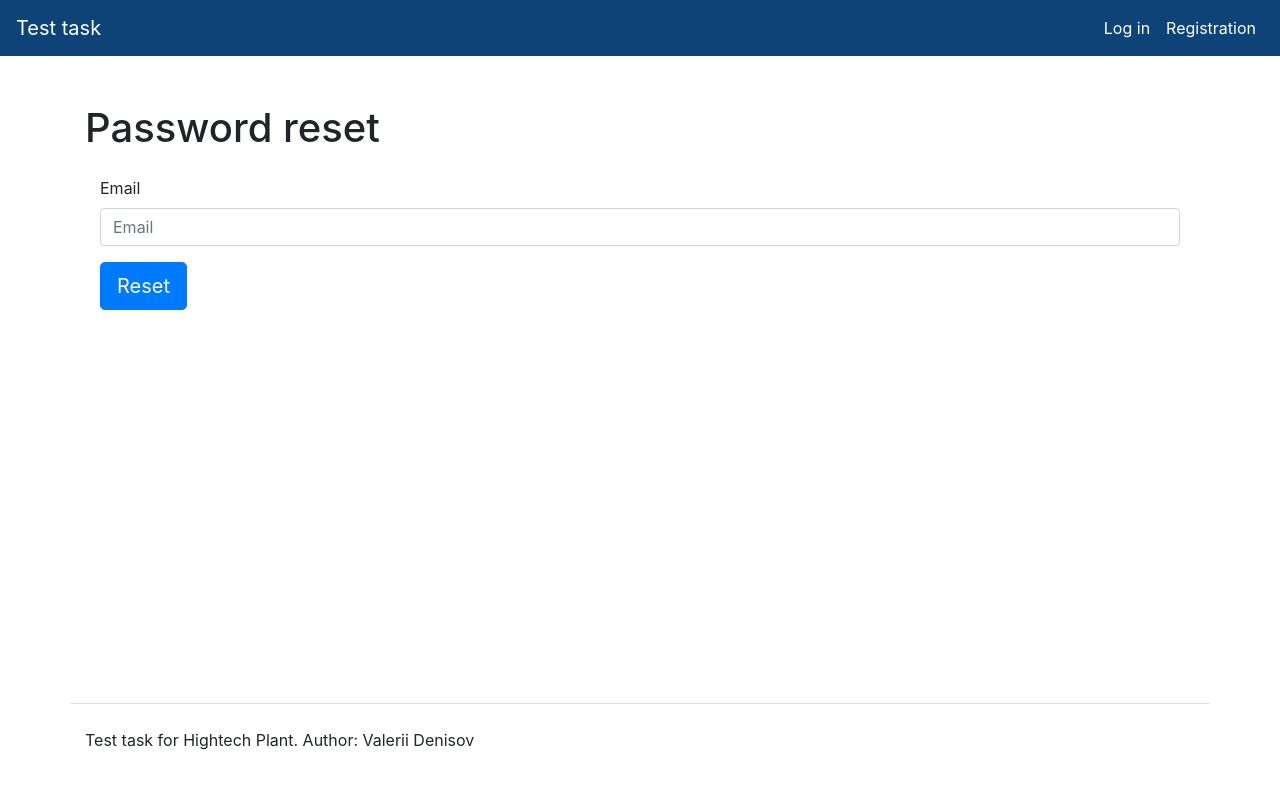
After one commit to Valerii-Denisov/hightechplant-test, a Django app: page /password-reset/ in a window 1280 px wide. The commit adds this page. Run offline with Django 4.2, Linux system fonts and the light colour scheme; some libraries are stand-ins or nearby versions.

Commit message:
adding password reset

```diff
--- /dev/null
+++ b/test_task/templates/reset_password.html
@@ -0,0 +1,26 @@
+{% extends "base.html" %}
+{% load bootstrap4 %}
+{% load i18n %}
+
+{% block content %}
+
+<h1 class="my-4">{% translate "Password reset" %}</h1>
+{% if form.subject.errors %}
+<div>
+    <ul>
+    {% for error in form.subject.errors %}
+        <li><strong>{{ error|escape }}</strong></li>
+    {% endfor %}
+    </ul>
+</div>
+{% endif %}
+<form action="{% url 'password_reset' %}" method="post">
+    <div class="container wrapper flex-grow-1">
+        {% csrf_token %}
+        <table>
+           {% bootstrap_form form %}
+        </table>
+        <button class="btn btn-primary btn-lg" type="submit">{% translate "Reset" %}</button>
+    </div>
+</form>
+{% endblock %}
--- a/test_task/templates/user_login.html
+++ b/test_task/templates/user_login.html
@@ -22,8 +22,8 @@
         </table>
         <ul class="navbar-nav">
             <li class="nav-item active">
-                <a class="nav-link" href="">
-                    {% translate "Destroy password" %}
+                <a class="nav-link" href="{% url 'password_reset'%}">
+                    {% translate "Reset password" %}
                     <span class="sr-only">(current)</span>
                 </a>
             </li>
--- a/test_task/templates/users/users.html
+++ b/test_task/templates/users/users.html
@@ -18,12 +18,11 @@
   <tbody>
     {% for user in user_list %}
       <tr>
-        <td>{{ user.id }}</td>
+        <td><a href="{% url 'user_see' id=user.id%}">{{user.id}}</a></td>
         <td>{{ user.email  }}</td>
         <td>{{ user.first_name }} {{ user.last_name }}</td>
         <td>{{ user.date_joined|date:'d.m.Y' }}</td>
         <td>
-          <a href="{% url 'user_edit' id=user.id%}">{% translate "Edit" %}</a>
         </td>
       </tr>
     {% endfor %}
--- a/test_task/urls.py
+++ b/test_task/urls.py
@@ -17,6 +17,7 @@ Including another URLconf
 from django.contrib import admin
 from django.urls import path, include
 from test_task import views
+from django.contrib.auth import views as a_views
 
 urlpatterns = [
     path('admin/', admin.site.urls),
@@ -24,4 +25,17 @@ urlpatterns = [
     path('login/', views.UserLogin.as_view(), name='user_login'),
     path('logout/', views.UserLogout.as_view(), name='user_logout'),
     path('users/', include('test_task.users.urls')),
+    path(
+        'password-reset/',
+        a_views.PasswordResetView.as_view(template_name='reset_password.html'),
+        name='password_reset'),
+    path('password-reset/done/', a_views.PasswordResetDoneView.as_view(),
+         name='password_reset_done'
+         ),
+    path('reset/<uidb64>/<token>/', a_views.PasswordResetConfirmView.as_view(),
+         name='password_reset_confirm'
+         ),
+    path('reset/done/', a_views.PasswordResetCompleteView.as_view(),
+         name='password_reset_complete'
+         ),
 ]
--- a/test_task/users/urls.py
+++ b/test_task/users/urls.py
@@ -1,5 +1,5 @@
 from django.urls import path
-
+from django.contrib.auth import views as a_views
 
 from test_task.users import views
 
@@ -8,5 +8,5 @@ urlpatterns = [
     path('create/', views.UserRegister.as_view(), name='user_create'),
     path('<str:id>/update/', views.UserEdit.as_view(), name='user_edit'),
     path('activate/(?P<uidb64>[0-9A-Za-z_\-]+)/(?P<token>[0-9A-Za-z]{1,13}-[0-9A-Za-z]{1,20})/', views.UserActivate.as_view(), name='activate'),
-    # path('<int:id>/delete/', views.UserDelete.as_view(), name='user_destroy'),
+    path('<str:id>/', views.OneUserView.as_view(), name='user_see'),
 ]
```
Also changed, not shown: test_task/templates/users/user_detail.html (added, +43 -0 lines), test_task/users/views.py (+18 -1 lines).
